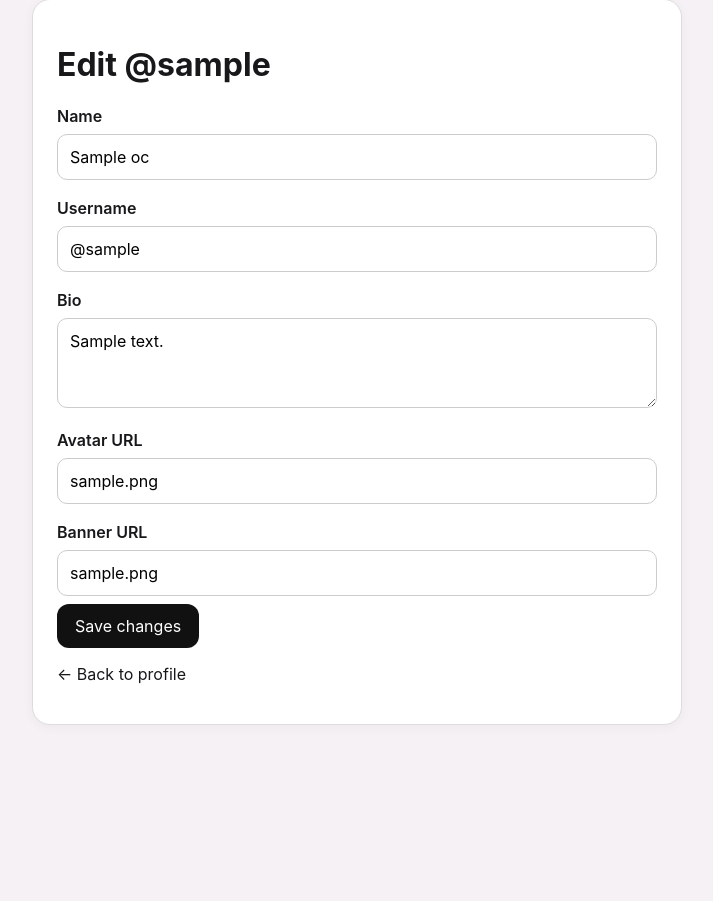
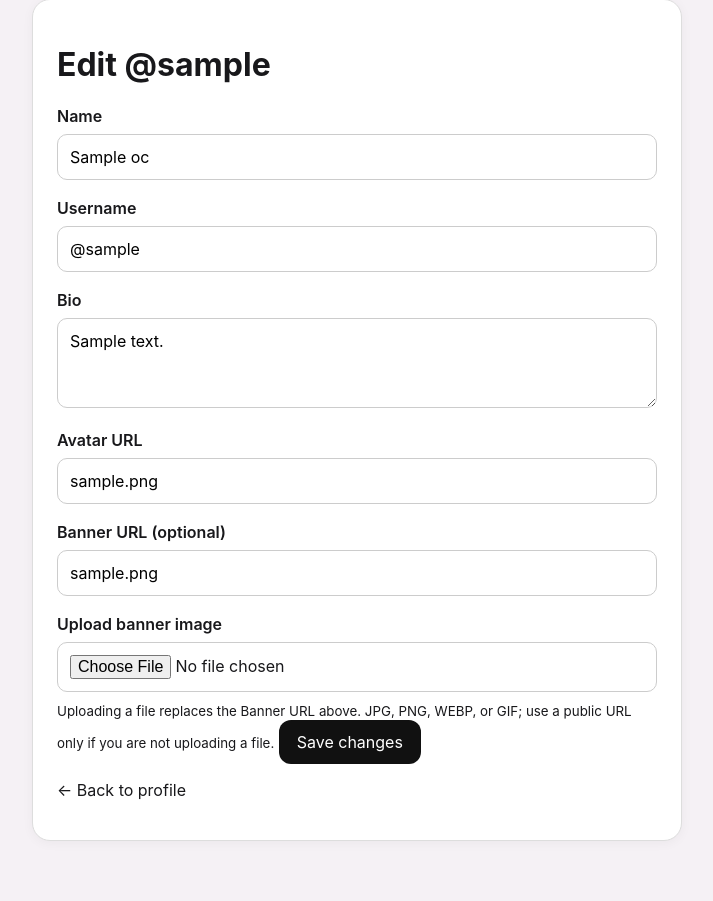
Before and after one commit to fluffierego/oc-socials, a Flask app: page /oc/1/edit in a window 1280 px wide. Shown: the part 61-962 px from the top of the page, without its empty margins (283-996 px from the left). Before the commit the page ends 786 px from the top, so only its background shows below. Run offline with Flask 3, Linux system fonts and the light colour scheme; the visitor is signed in with stand-in values (Sample User, id 1); tables that the repository leaves empty hold one stand-in row (values such as "Sample post"); some libraries are stand-ins or nearby versions.

Commit message:
Add OC Twitter banner uploads

```diff
--- a/app.py
+++ b/app.py
@@ -990,11 +990,44 @@ def edit_oc(oc_id):
     if request.method == "POST":
         name = request.form.get("name", "").strip()
         username = request.form.get("username", "").strip().lstrip("@")
+        banner_url = request.form.get("banner", "").strip()
+        uploaded_banner = request.files.get("banner_file")
+        if uploaded_banner and uploaded_banner.filename:
+            extension = Path(uploaded_banner.filename).suffix.lower()
+            allowed_extensions = {".jpg", ".jpeg", ".png", ".webp", ".gif"}
+            if extension not in allowed_extensions:
+                c.close()
+                return render_template(
+                    "oc_edit.html", oc=oc, user=user,
+                    error="Please upload a JPG, PNG, WEBP, or GIF banner."
+                )
+            # Limit banner files to 10 MiB before uploading to storage.
+            uploaded_banner.stream.seek(0, 2)
+            size = uploaded_banner.stream.tell()
+            uploaded_banner.stream.seek(0)
+            if size > 10 * 1024 * 1024:
+                c.close()
+                return render_template(
+                    "oc_edit.html", oc=oc, user=user,
+                    error="Banner images must be 10 MB or smaller."
+                )
+            try:
+                banner_url = store_post_photo(
+                    uploaded_banner, f"banner_{oc_id}_{uuid.uuid4().hex}{extension}"
+                )
+            except Exception as exc:
+                c.close()
+                print(f"OC banner upload failed: {exc}")
+                return render_template(
+                    "oc_edit.html", oc=oc, user=user,
+                    error="Could not upload the banner. Check Supabase Storage configuration and try again."
+                )
+
         try:
             c.execute("""
               UPDATE ocs SET name=?,username=?,bio=?,avatar=?,banner=? WHERE id=? AND owner_id=?
             """, (name, username, request.form.get("bio","").strip(),
-                  request.form.get("avatar","").strip(), request.form.get("banner","").strip(),
+                  request.form.get("avatar","").strip(), banner_url,
                   oc_id, user["id"]))
             c.commit()
         except DB_INTEGRITY_ERRORS:
--- a/templates/oc_edit.html
+++ b/templates/oc_edit.html
@@ -1 +1,4 @@
-<!doctype html><html><head><title>Edit {{oc['name']}}</title><link rel="stylesheet" href="/static/style.css"></head><body><main class="card narrow"><h1>Edit @{{oc['username']}}</h1>{% if error %}<p class="error">{{error}}</p>{% endif %}<form method="post"><label>Name</label><input name="name" value="{{oc['name']}}" required><label>Username</label><input name="username" value="@{{oc['username']}}" required><label>Bio</label><textarea name="bio">{{oc['bio']}}</textarea><label>Avatar URL</label><input name="avatar" value="{{oc['avatar']}}"><label>Banner URL</label><input name="banner" value="{{oc['banner']}}"><button>Save changes</button></form><p><a href="/oc/{{oc['id']}}">← Back to profile</a></p></main></body></html>
+<!doctype html><html><head><title>Edit {{oc['name']}}</title><link rel="stylesheet" href="/static/style.css"></head><body><main class="card narrow"><h1>Edit @{{oc['username']}}</h1>{% if error %}<p class="error">{{error}}</p>{% endif %}<form method="post" enctype="multipart/form-data"><label>Name</label><input name="name" value="{{oc['name']}}" required><label>Username</label><input name="username" value="@{{oc['username']}}" required><label>Bio</label><textarea name="bio">{{oc['bio']}}</textarea><label>Avatar URL</label><input name="avatar" value="{{oc['avatar']}}"><label>Banner URL (optional)</label><input name="banner" value="{{oc['banner']}}" placeholder="https://…">
+<label>Upload banner image</label><input type="file" name="banner_file" accept=".jpg,.jpeg,.png,.webp,.gif,image/jpeg,image/png,image/webp,image/gif">
+<small>Uploading a file replaces the Banner URL above. JPG, PNG, WEBP, or GIF; use a public URL only if you are not uploading a file.</small>
+{% if oc['banner'] and oc['banner'].startswith('http') %}<div class="banner-preview-wrap"><p>Current banner preview</p><img class="banner-preview" src="{{oc['banner']}}" alt="Current banner"></div>{% endif %}<button>Save changes</button></form><p><a href="/oc/{{oc['id']}}">← Back to profile</a></p></main></body></html>
```
